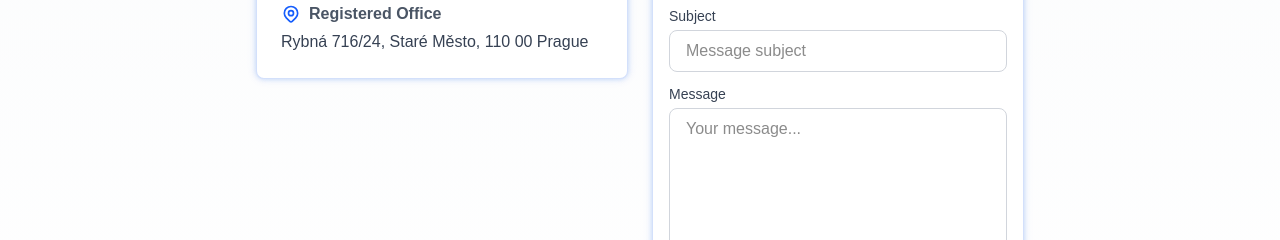
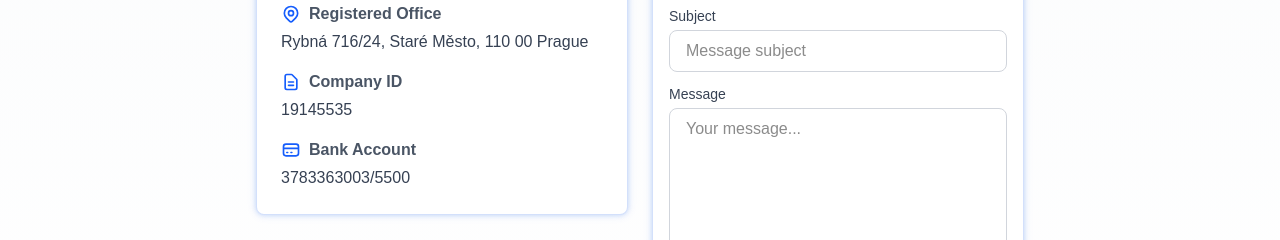
Before and after one commit to eXpansePi/expansepi, a Next.js app: page /en/kontakt in a window 1280 px wide. Shown: the part 423-663 px from the top of the page. Built offline with nearby package versions, Linux system fonts and the light colour scheme; no server answers.

Commit message:
added contant info

```diff
--- a/app/[lang]/kontakt/page.tsx
+++ b/app/[lang]/kontakt/page.tsx
@@ -98,6 +98,30 @@ export default async function ContactPage({ params }: ContactPageProps) {
                       {t.contact.addressValue}
                     </p>
                   </div>
+
+                  <div>
+                    <p className="text-gray-600 font-semibold mb-1 flex items-center gap-2">
+                      <svg className="w-5 h-5 text-blue-600" fill="none" stroke="currentColor" viewBox="0 0 24 24">
+                        <path strokeLinecap="round" strokeLinejoin="round" strokeWidth={2} d="M9 12h6m-6 4h6m2 5H7a2 2 0 01-2-2V5a2 2 0 012-2h5.586a1 1 0 01.707.293l5.414 5.414a1 1 0 01.293.707V19a2 2 0 01-2 2z" />
+                      </svg>
+                      {t.contact.ico}
+                    </p>
+                    <p className="text-gray-700">
+                      {t.contact.icoValue}
+                    </p>
+                  </div>
+
+                  <div>
+                    <p className="text-gray-600 font-semibold mb-1 flex items-center gap-2">
+                      <svg className="w-5 h-5 text-blue-600" fill="none" stroke="currentColor" viewBox="0 0 24 24">
+                        <path strokeLinecap="round" strokeLinejoin="round" strokeWidth={2} d="M3 10h18M7 15h1m4 0h1m-7 4h12a3 3 0 003-3V8a3 3 0 00-3-3H6a3 3 0 00-3 3v8a3 3 0 003 3z" />
+                      </svg>
+                      {t.contact.bankAccount}
+                    </p>
+                    <p className="text-gray-700">
+                      {t.contact.bankAccountValue}
+                    </p>
+                  </div>
                 </div>
               </div>
             </div>
--- a/i18n/locales/cs.json
+++ b/i18n/locales/cs.json
@@ -104,6 +104,10 @@
     "phone": "Telefon",
     "address": "Sídlo",
     "addressValue": "Rybná 716/24, Staré Město, 110 00 Praha",
+    "ico": "IČO",
+    "icoValue": "19145535",
+    "bankAccount": "Bankovní spojení",
+    "bankAccountValue": "3783363003/5500",
     "contactInfo": "Kontaktní informace",
     "form": {
       "title": "Napište nám",
--- a/i18n/locales/en.json
+++ b/i18n/locales/en.json
@@ -104,6 +104,10 @@
     "phone": "Phone",
     "address": "Registered Office",
     "addressValue": "Rybná 716/24, Staré Město, 110 00 Prague",
+    "ico": "Company ID",
+    "icoValue": "19145535",
+    "bankAccount": "Bank Account",
+    "bankAccountValue": "3783363003/5500",
     "contactInfo": "Contact Information",
     "form": {
       "title": "Send us a message",
--- a/i18n/locales/ru.json
+++ b/i18n/locales/ru.json
@@ -104,6 +104,10 @@
     "phone": "Телефон",
     "address": "Юридический адрес",
     "addressValue": "Rybná 716/24, Staré Město, 110 00 Прага",
+    "ico": "ИНН",
+    "icoValue": "19145535",
+    "bankAccount": "Банковский счет",
+    "bankAccountValue": "3783363003/5500",
     "contactInfo": "Контактная информация",
     "form": {
       "title": "Напишите нам",
```
